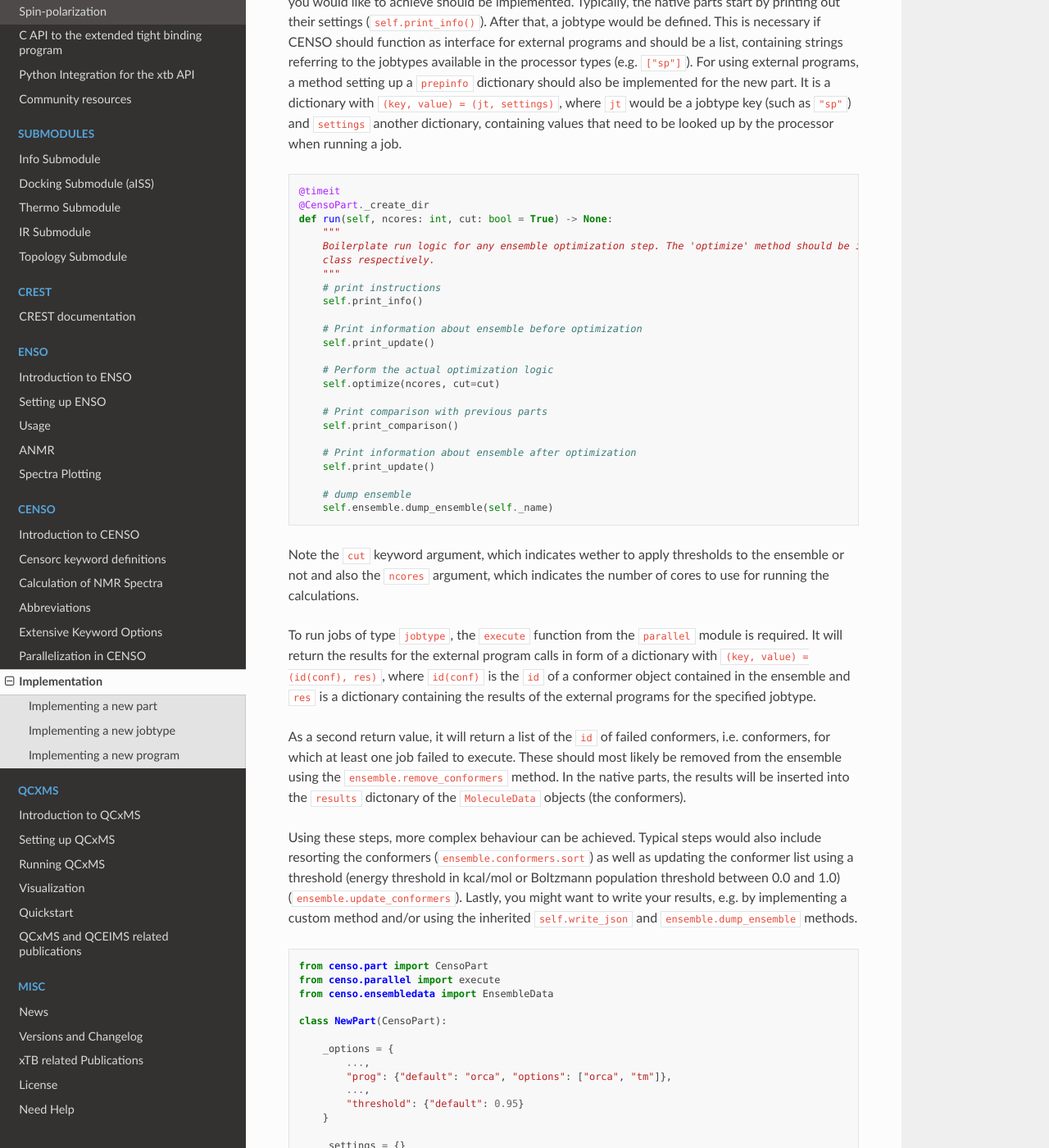
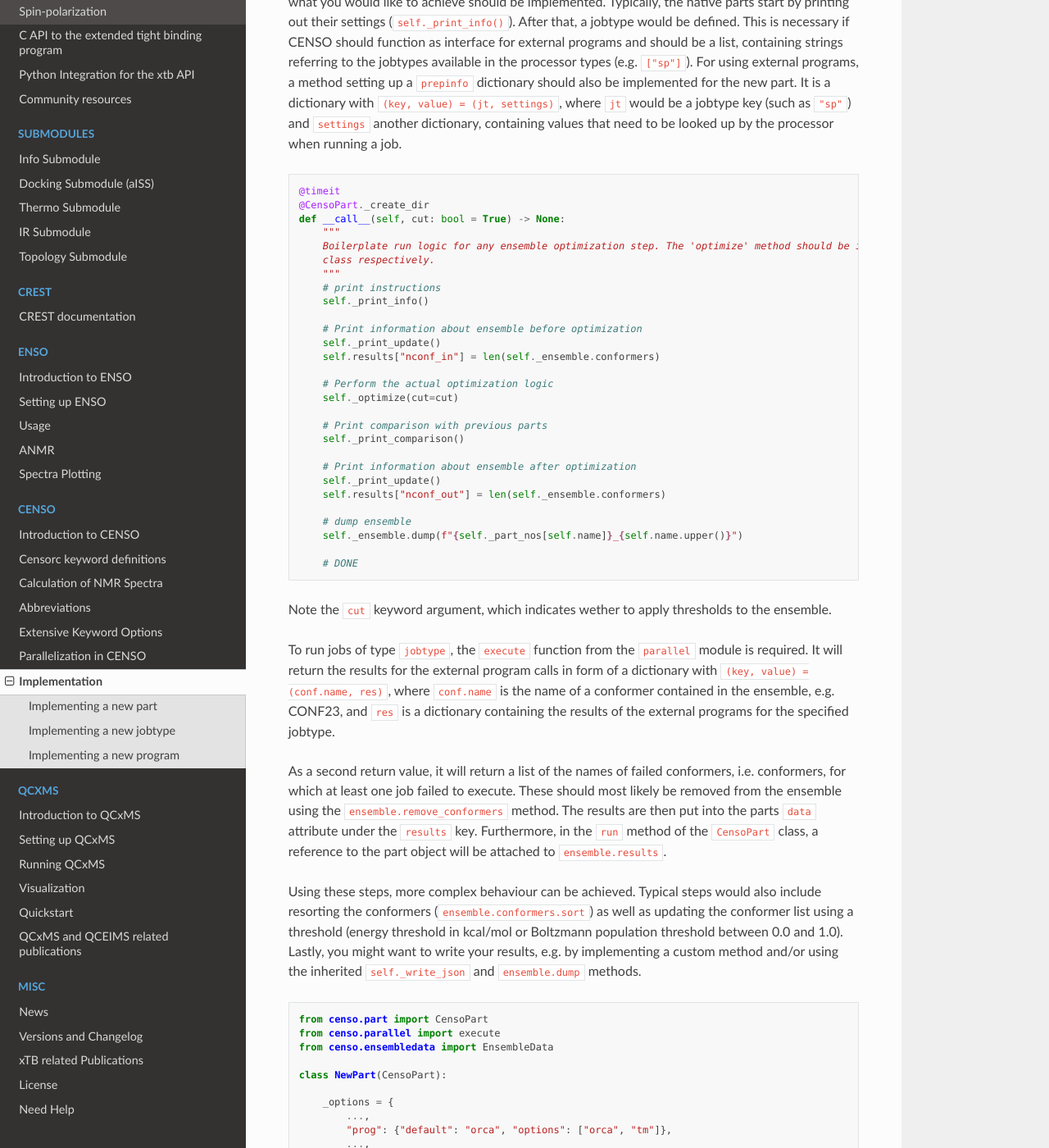
Before and after one commit to grimme-lab/xtb_docs, a Sphinx documentation site: the page built from source/CENSO_docs/censo_implementation.rst, in a window 1280 px wide and 1400 px high, scrolled down 1072 px. Shown: the whole window at 82% size. Built offline with Sphinx 7.4.7 and the Read the Docs theme 3.1.0, drawn with Linux system fonts in a browser that asks for light colours; some of the changed text lies outside the part shown.

```diff
--- a/source/CENSO_docs/censo_implementation.rst
+++ b/source/CENSO_docs/censo_implementation.rst
@@ -41,10 +41,10 @@
 general method (e.g. the ``EnsembleOptimizer`` class extends the ``_validate`` method) in order to check
 for e.g. setting combinations, such as trying to use DCOSMORS with ORCA.
 
-The next step would be implementing the ``run`` method of the new class. By default,
+The next step would be implementing the ``__call__`` method of the new class. By default,
 it should use the ``timeit`` and ``CensoPart._create_dir`` decorators. Within the function,
 the internal logic of what you would like to achieve should be implemented. Typically,
-the native parts start by printing out their settings (``self.print_info()``). After that,
+the native parts start by printing out their settings (``self._print_info()``). After that,
 a jobtype would be defined. This is necessary if CENSO should function as interface for
 external programs and should be a list, containing strings referring to the jobtypes
 available in the processor types (e.g. ``["sp"]``). For using external programs, a method
@@ -59,50 +59,54 @@
 
     @timeit
     @CensoPart._create_dir
-    def run(self, ncores: int, cut: bool = True) -> None:
+    def __call__(self, cut: bool = True) -> None:
         """
         Boilerplate run logic for any ensemble optimization step. The 'optimize' method should be implemented for every
         class respectively.
         """
         # print instructions
-        self.print_info()
+        self._print_info()
 
         # Print information about ensemble before optimization
-        self.print_update()
+        self._print_update()
+        self.results["nconf_in"] = len(self._ensemble.conformers)
 
         # Perform the actual optimization logic
-        self.optimize(ncores, cut=cut)
+        self._optimize(cut=cut)
 
         # Print comparison with previous parts
-        self.print_comparison()
+        self._print_comparison()
 
         # Print information about ensemble after optimization
-        self.print_update()
+        self._print_update()
+        self.results["nconf_out"] = len(self._ensemble.conformers)
 
         # dump ensemble
-        self.ensemble.dump_ensemble(self._name)
+        self._ensemble.dump(f"{self._part_nos[self.name]}_{self.name.upper()}")
 
-Note the ``cut`` keyword argument, which indicates wether to apply thresholds to the ensemble or not and also
-the ``ncores`` argument, which indicates the number of cores to use for running the calculations.
+        # DONE
+
+
+Note the ``cut`` keyword argument, which indicates wether to apply thresholds to the ensemble.
 
 To run jobs of type ``jobtype``, the ``execute`` function from the ``parallel`` module is
 required. It will return the results for the external program calls in form of a
-dictionary with ``(key, value) = (id(conf), res)``, where ``id(conf)`` is the ``id`` of a
-conformer object contained in the ensemble and ``res`` is a dictionary containing the
+dictionary with ``(key, value) = (conf.name, res)``, where ``conf.name`` is the name of a
+conformer contained in the ensemble, e.g. CONF23, and ``res`` is a dictionary containing the
 results of the external programs for the specified jobtype.
 
-As a second return value, it will return a list of the ``id`` of failed conformers,
+As a second return value, it will return a list of the names of failed conformers,
 i.e. conformers, for which at least one job failed to execute. These should most likely
-be removed from the ensemble using the ``ensemble.remove_conformers`` method. In the
-native parts, the results will be inserted into the ``results`` dictonary of the
-``MoleculeData`` objects (the conformers).
+be removed from the ensemble using the ``ensemble.remove_conformers`` method. The results
+are then put into the parts ``data`` attribute under the ``results`` key. Furthermore,
+in the ``run`` method of the ``CensoPart`` class, a reference to the part object will be
+attached to ``ensemble.results``.
 
 Using these steps, more complex behaviour can be achieved. Typical steps would also include
 resorting the conformers (``ensemble.conformers.sort``) as well as updating the conformer
 list using a threshold (energy threshold in kcal/mol or Boltzmann population threshold
-between 0.0 and 1.0) (``ensemble.update_conformers``). Lastly, you might want to write
-your results, e.g. by implementing a custom method and/or using the inherited
-``self.write_json`` and ``ensemble.dump_ensemble`` methods.
+between 0.0 and 1.0). Lastly, you might want to write your results, e.g. by implementing a
+custom method and/or using the inherited ``self._write_json`` and ``ensemble.dump`` methods.
 
 .. Example for a new class for ensemble optimization.
 .. code:: python
@@ -153,14 +157,14 @@
            self.ensemble.remove_conformers(failed)
 
            # update results for each conformer
-           self.results.update(results)
+           self._update_results(results)
 
            # calculate boltzmann weights from values calculated here
-           self.results.update(self._calc_boltzmannweights())
+           self._update_results(self._calc_boltzmannweights())
 
            # sort conformers list with specific key
            self.ensemble.conformers.sort(
-               key=lambda conf: self.results[conf.name]["sp"]["energy"],
+               key=lambda conf: self.data["results"][conf.name]["sp"]["energy"],
            )
 
            # write results
@@ -173,21 +177,22 @@
            threshold = self.get_settings()["threshold"]
 
            # update the conformer list in ensemble (remove confs if below threshold)
-           limit = min(self.results[conf.name]["sp"]["energy"] for conf in self.ensemble.conformers)
-           filtered = list(filter(lambda conf: self.results[conf.name]["sp"]["energy"] - limit > threshold, self.ensemble.conformers))
+           limit = min(self.data["results"][conf.name]["sp"]["energy"] for conf in self.ensemble.conformers)
+           filtered = list(filter(lambda conf: self.data["results"][conf.name]["sp"]["energy"] - limit > threshold, self.ensemble.conformers))
            for conf in filtered:
                print(f"No longer considering {conf.name}.")
 
            self.ensemble.remove_conformers([conf.name for conf in filtered])
 
            # dump ensemble
-           self.ensemble.dump(self._name)
+           self.ensemble.dump(self.name)
 
 
 After all these steps, the part can also be added to the core code of CENSO. For this, the class of the
 new part needs to be added in ´´configuration.py´´ in the ´´configure´´ method, where all parts are imported
 in order to setup their settings by reading the rcfile. Also, make sure that the new class is added in the
-appropriate ´´__init__.py´´ files, so that it can be imported. In order to make the part run via the commandline,
+appropriate ´´__init__.py´´ files, so that it can be imported. It is also necessary to register the constructor
+in the ``Factory``, found in ``utilities``. In order to make the part run via the commandline,
 it is necessary to also import the class in ´´interface.py´´, where the ´´run´´ settings of each part is checked.
 
 
@@ -221,8 +226,8 @@
 in form of a list (of strings representing the command line arguments), a directory to execute
 in and a file to redirect ``stdout``.
 
-Finally, the new processor class needs to be added to the ``__proctypes`` dictionary of the
-``ProcessorFactory`` class. Also, the key used there should be added to the ``PROGS`` parameter
-in the ``Params`` class in ``params.py``. This will be used by parts to determine available programs in the settings,
+Finally, the new processor constructor needs to be registered in the ``Factory`` class.
+Also, the key used there should be added to the ``PROGS`` parameter in the ``Config`` class
+in ``params.py``. This will be used by parts to determine available programs in the settings,
 so be careful to check whether your program supports the necessary jobtypes. You might want to
 raise a ``NotImplementedError`` for unsupported jobtypes.
```
Also changed, not shown: source/CENSO_docs/censo.rst (+15 -14 lines).
